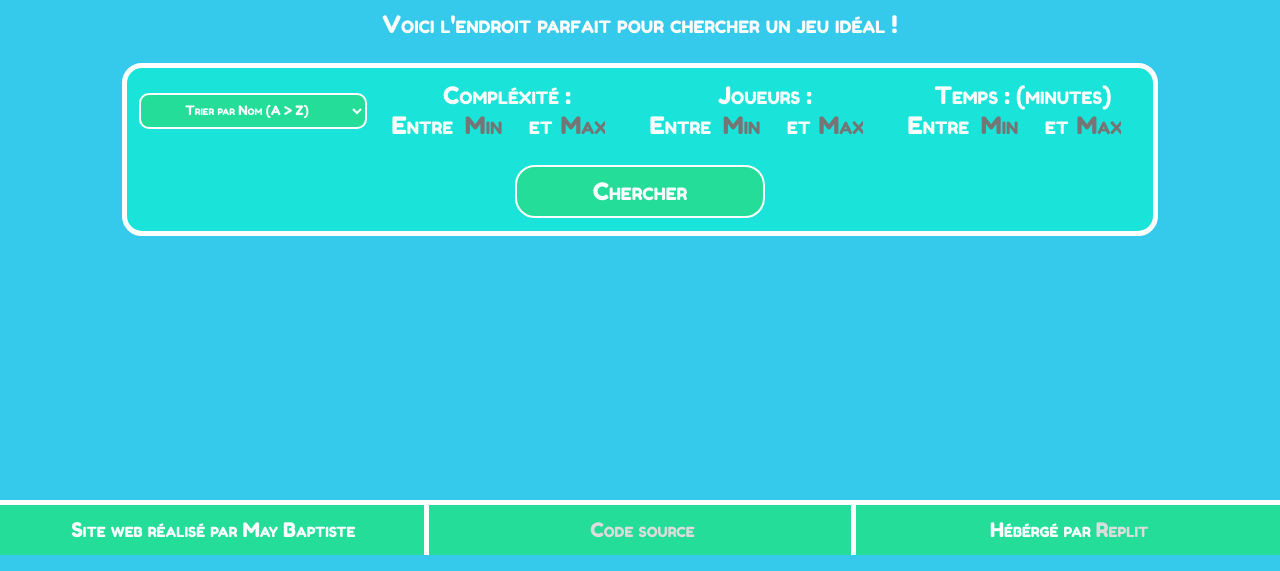
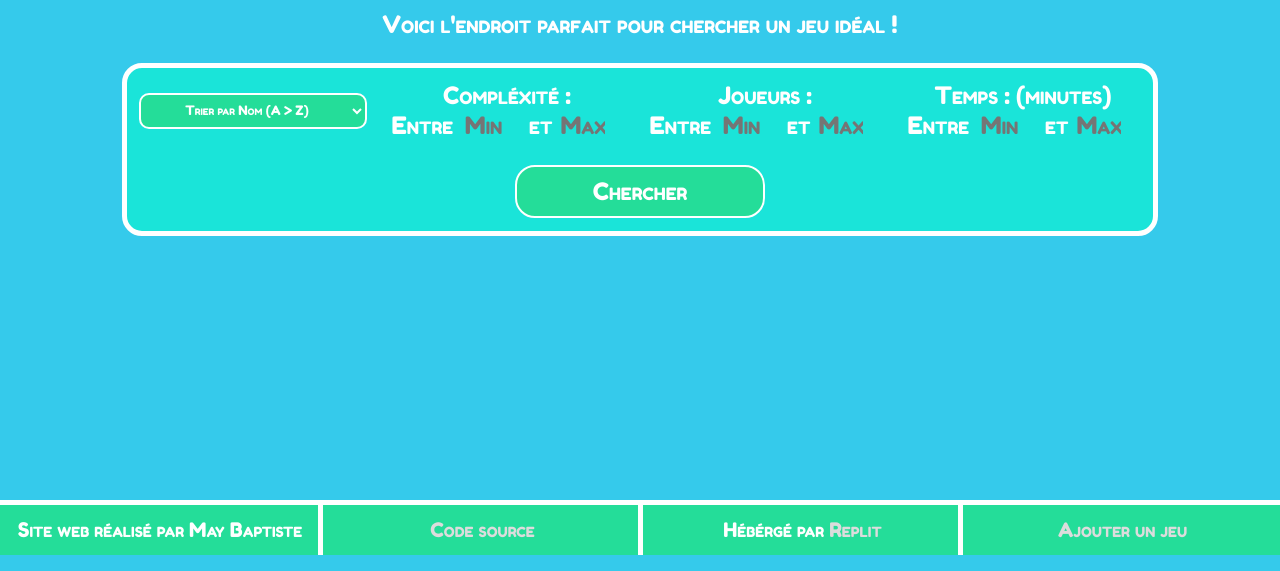
Before and after one commit to baptiste-may/game-finder, a website: page public/search/index.html in a window 1280 px wide. Shown: the part 245-816 px from the top of the page. Drawn offline with nearby package versions, Linux system fonts and the light colour scheme; no server answers.

Commit message:
Fix lien vers le code source + lien pour ajouter un jeu

```diff
--- a/public/footer.html
+++ b/public/footer.html
@@ -1,12 +1,13 @@
 <footer>
     <div style="border: none;"><p>Site web réalisé par May Baptiste</p></div>
-    <div><a class="link">Code source</a></div>
+    <div><a class="link" href="https://github.com/DjRedstone/game-finder">Code source</a></div>
     <div><p>Hébérgé par <a class="link" href="https://replit.com/">Replit</a></p></div>
+    <div><a class="link" href="https://surveyheart.com/form/62f69706a5ffb516b478ba2b">Ajouter un jeu</a></div>
     <style>
         #footer { padding-bottom: 100px; }
         footer {
             display: grid;
-            grid-template-columns: 1fr 1fr 1fr;
+            grid-template-columns: 1fr 1fr 1fr 1fr;
             justify-items: center;
             align-items: center;
             align-content: center;
```
